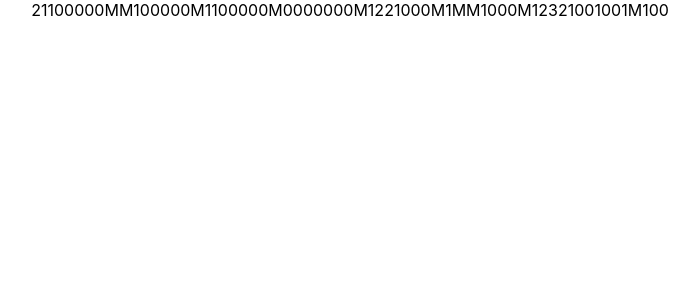
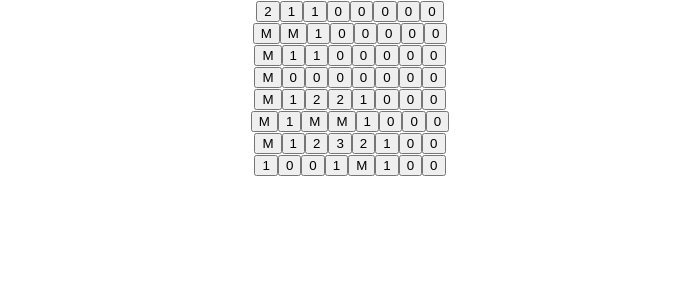
Before and after one commit to jerrywu28/minesweeper, a React (Create React App) app in the folder game/: page / in a window 1280 px wide. Shown: the top 300 px of the page, without its empty margins (290-989 px from the left). Built offline with nearby package versions, Linux system fonts and the light colour scheme.

Commit message:
Game board rendered. Logic for # of adjacent mine WIP.

```diff
--- a/game/src/BoardRow.js
+++ b/game/src/BoardRow.js
@@ -1,7 +1,11 @@
 import React from 'react';
 
 const BoardRow = props => (
-  props.row
+  <div>
+    {props.row.map((col, colIndex) => {
+      return <button key={colIndex} index={colIndex}>{col}</button>
+    })}
+  </div>
 )
 
 export default BoardRow;
--- a/game/src/Gameboard.js
+++ b/game/src/Gameboard.js
@@ -2,9 +2,11 @@ import React from 'react';
 import BoardRow from './BoardRow.js';
 
 const Gameboard = props => (
-  props.board.map((row, rowIndex) => {
-    return <BoardRow key={rowIndex} row={row} rowIndex={rowIndex}>row</BoardRow>
-  })
+  <div>
+    {props.board.map((row, rowIndex) => {
+      return <BoardRow key={rowIndex} row={row} rowIndex={rowIndex}>row</BoardRow>
+    })}
+  </div>
 )
 
 export default Gameboard;
```
